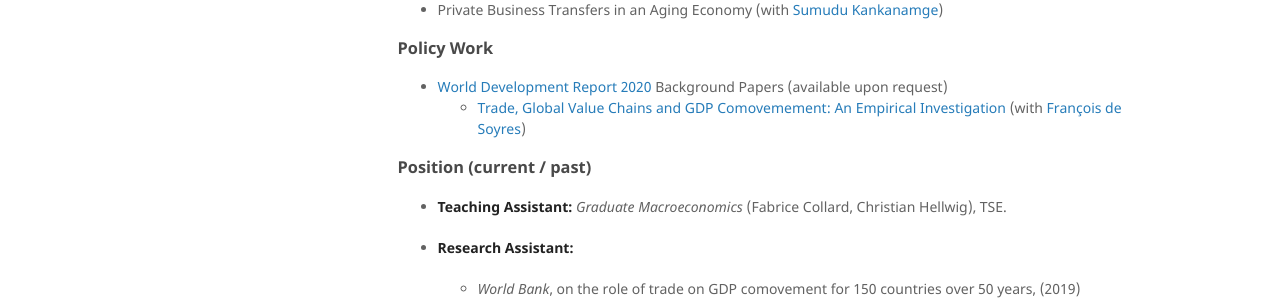
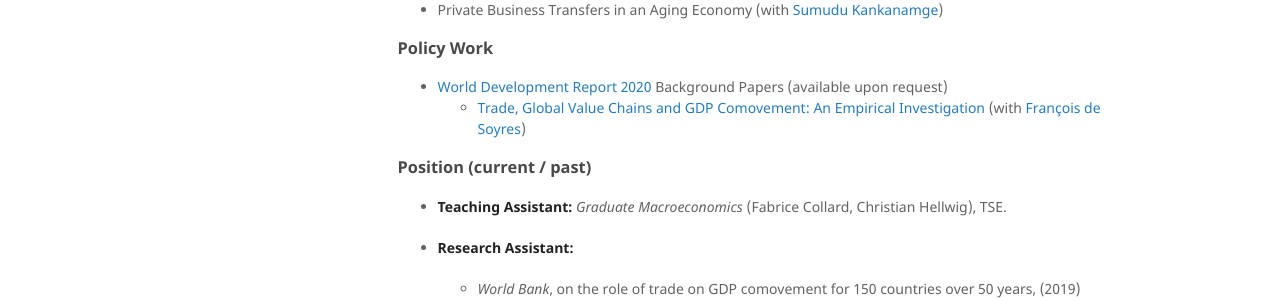
Before and after one commit to AGaillardTSE/AGaillardTSE.github.io, a Jekyll site: the page built from index.md, in a window 1280 px wide. Shown: the part 531-831 px from the top of the page. Built offline with Jekyll 4.4.1, drawn with Linux system fonts in a browser that asks for light colours.

Commit message:
Update index.md

```diff
--- a/index.md
+++ b/index.md
@@ -29,7 +29,7 @@
 
 ### Policy Work
 *   [World Development Report 2020](https://www.worldbank.org/en/publication/wdr2020) Background Papers (available upon request)
-    - [Trade, Global Value Chains and GDP Comovemement: An Empirical Investigation](https://drive.google.com/file/d/1RMd-Gdf-RLOjir4GzOS591W-dXoxPfWD/view) (with [François de Soyres](https://sites.google.com/site/francoisdesoyres/research))
+    - [Trade, Global Value Chains and GDP Comovement: An Empirical Investigation](https://drive.google.com/file/d/1RMd-Gdf-RLOjir4GzOS591W-dXoxPfWD/view) (with [François de Soyres](https://sites.google.com/site/francoisdesoyres/research))
 
 ### Position (current / past)
 
```
